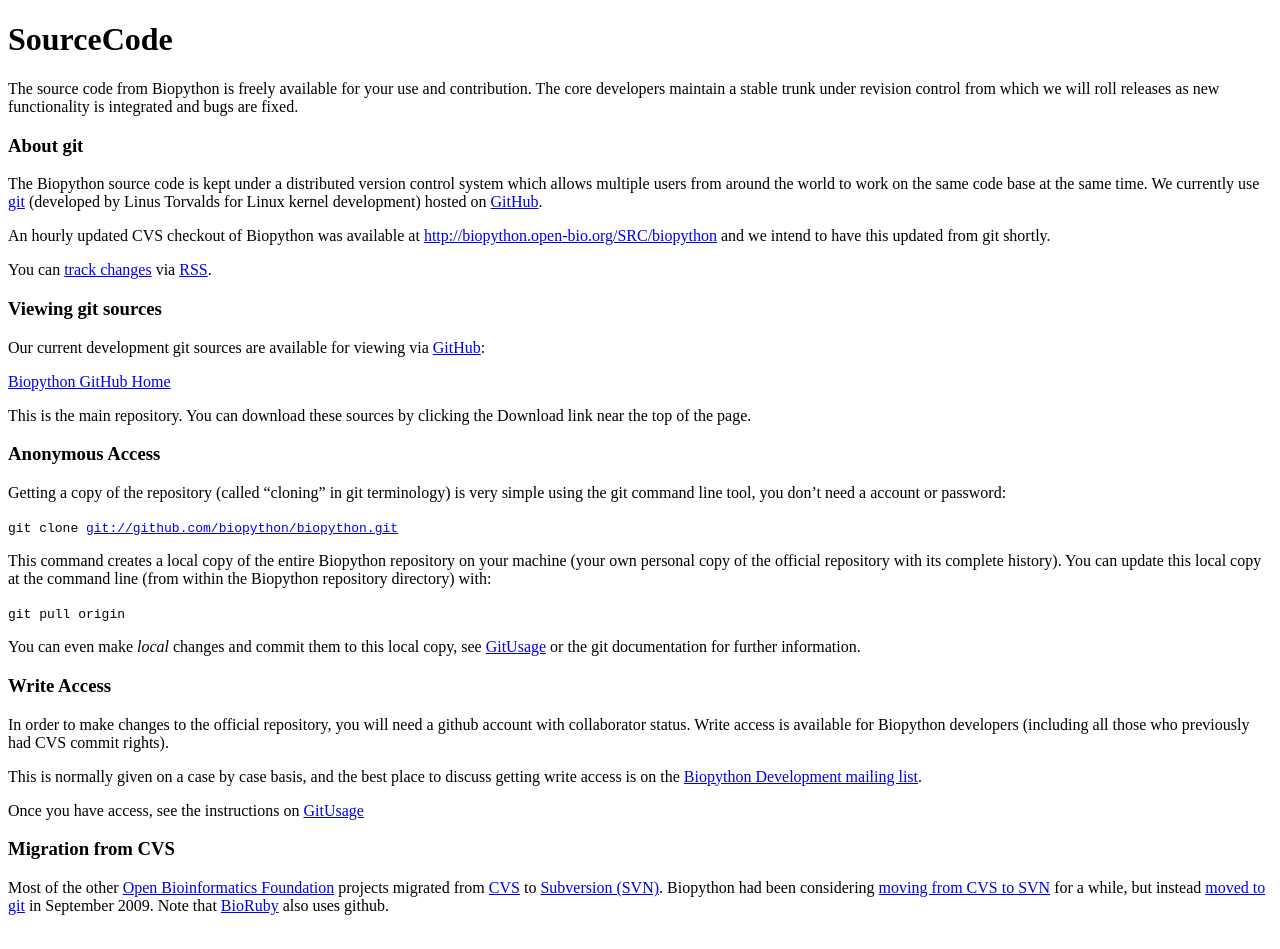
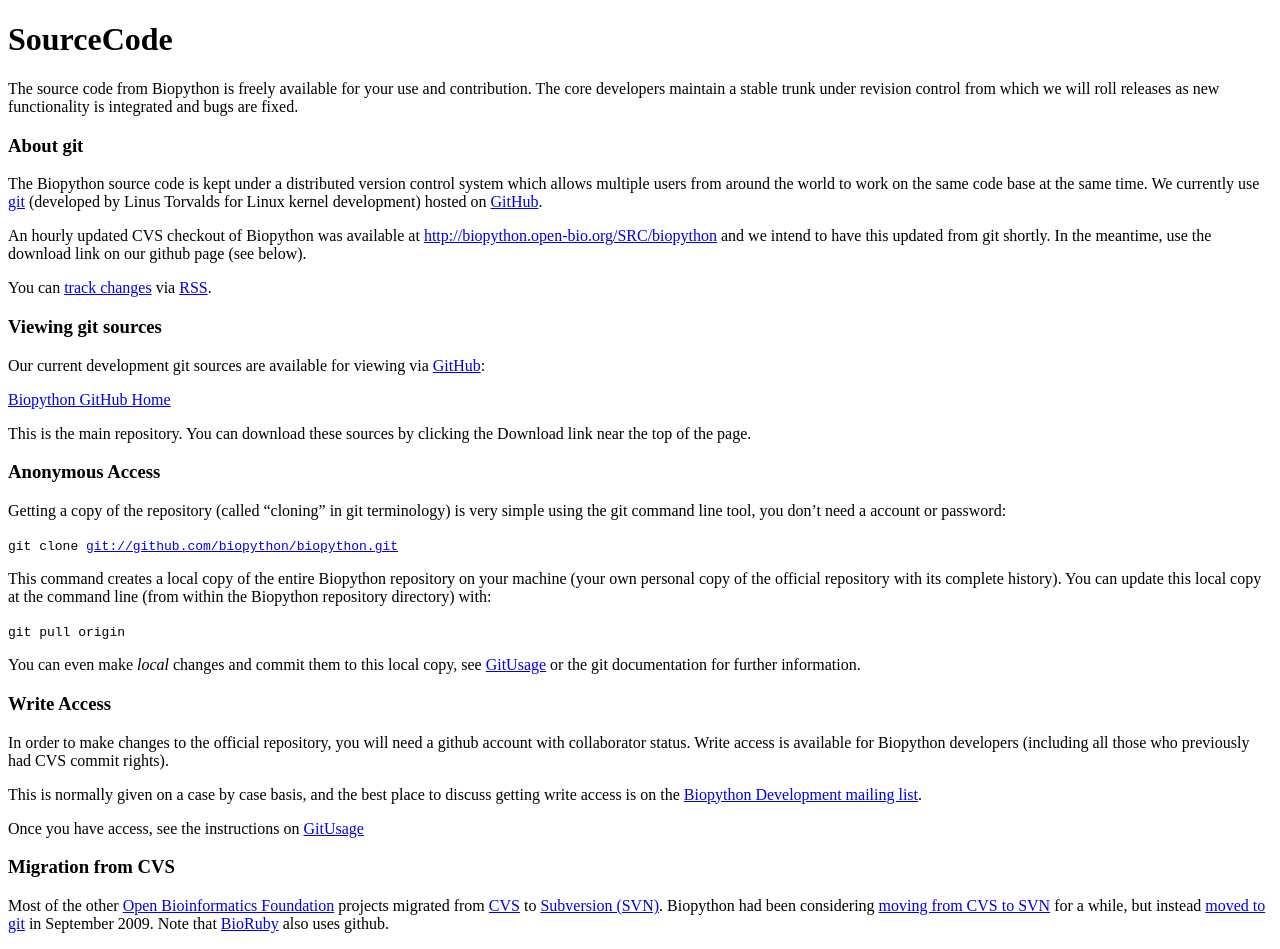
Before and after one commit to biopython/biopython.github.io, a Jekyll site: the page built from wiki/SourceCode.md, in a window 1280 px wide. Built offline with Jekyll 4.4.1, drawn with Linux system fonts in a browser that asks for light colours.

Commit message:
/* About git */

```diff
--- a/wiki/SourceCode.md
+++ b/wiki/SourceCode.md
@@ -20,7 +20,8 @@ Linus Torvalds for Linux kernel development) hosted on
 
 An hourly updated CVS checkout of Biopython was available at
 <http://biopython.open-bio.org/SRC/biopython> and we intend to have this
-updated from git shortly.
+updated from git shortly. In the meantime, use the download link on our
+github page (see below).
 
 You can [track changes](Tracking_commits "wikilink") via
 [RSS](wp:RSS_(file_format) "wikilink").
```
Also changed, not shown: 1 other file.
